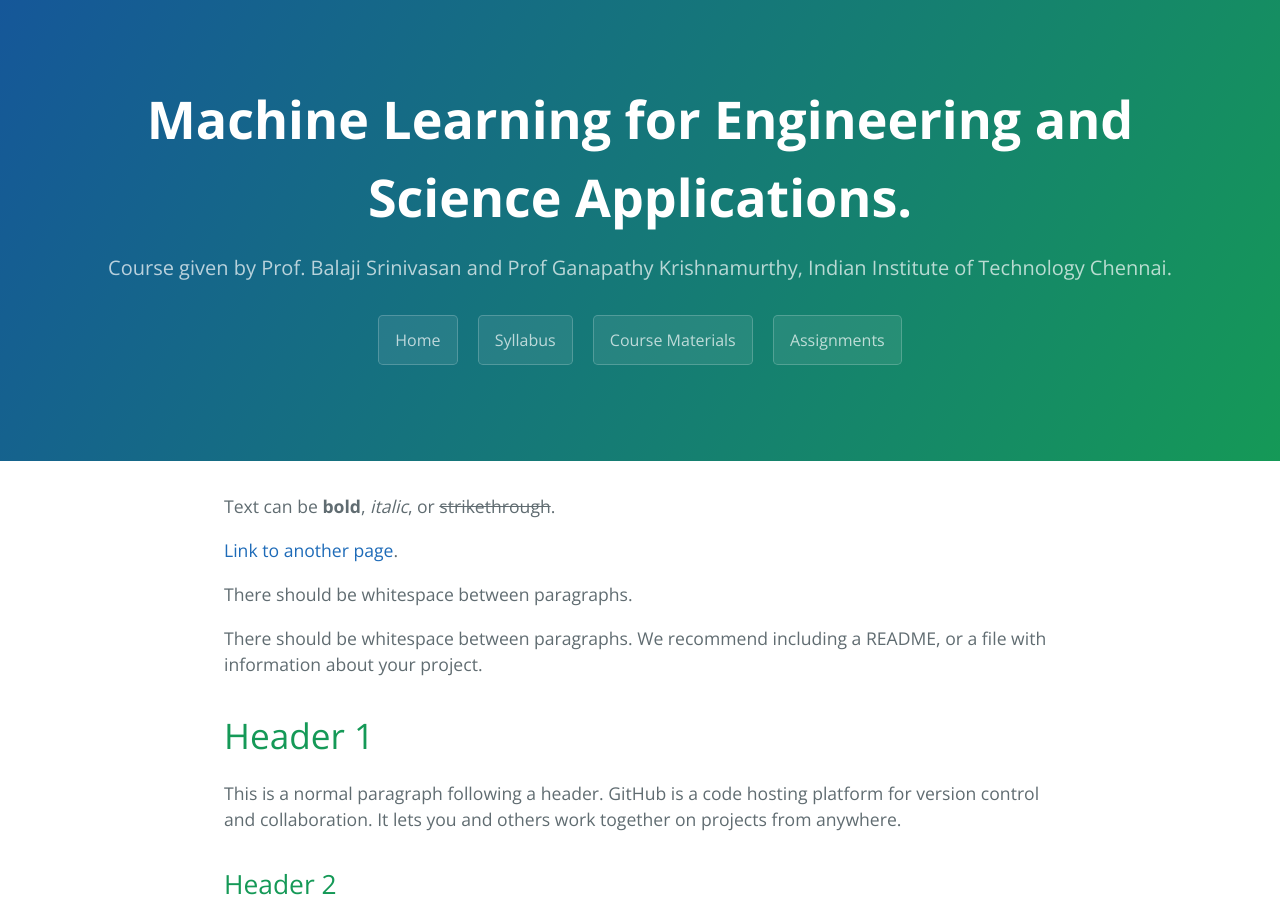
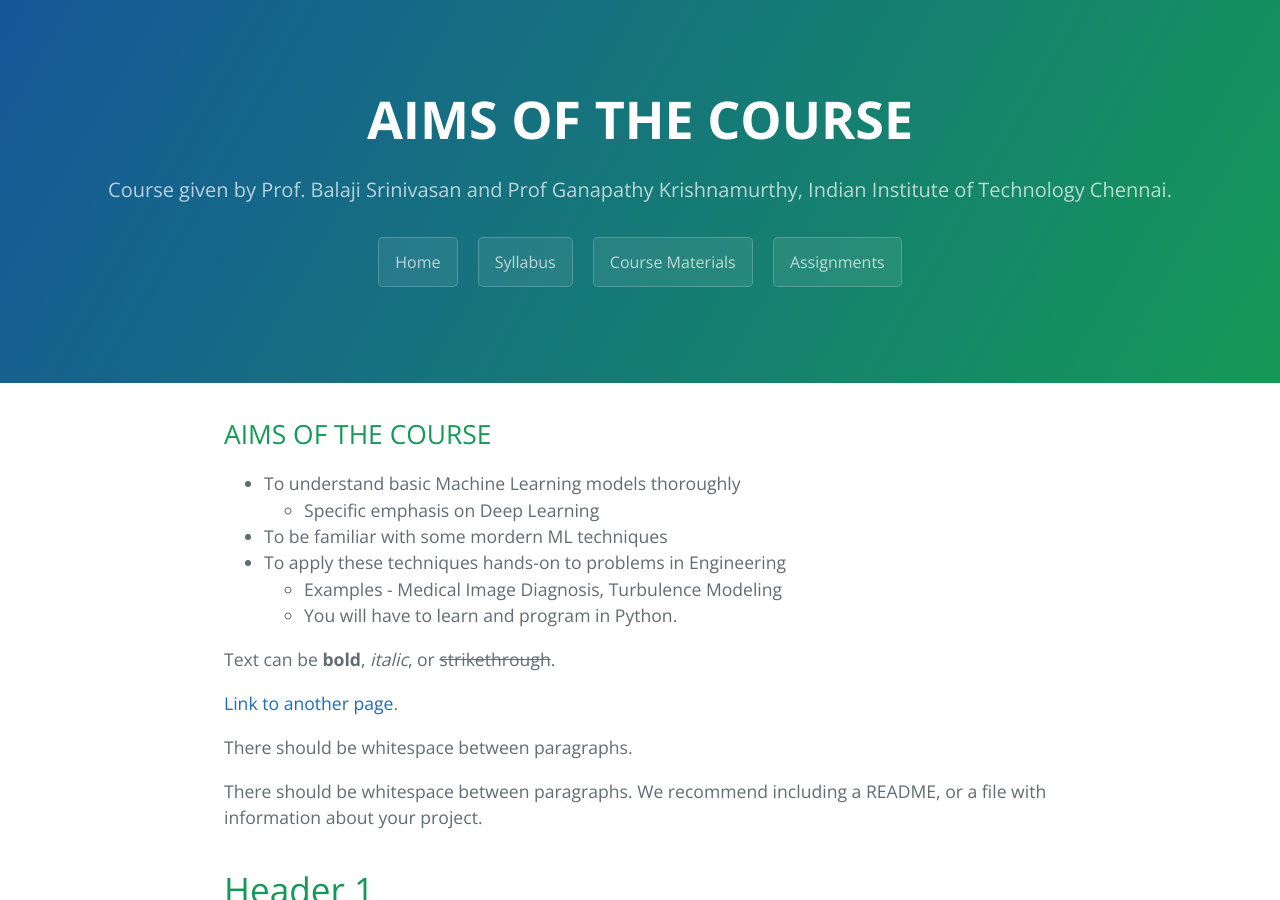
Before and after one commit to Sindhujayeswanthkumar/MLESA, a Jekyll site: the page built from index.md, in a window 1280 px wide and 900 px high. Built offline with Jekyll 4.4.1, drawn with Linux system fonts in a browser that asks for light colours; our own code applies the rules of GitHub Pages for plain Markdown files.

Commit message:
Added Aims of course

```diff
--- a/index.md
+++ b/index.md
@@ -1,6 +1,15 @@
 ---
-layout: default
+
 ---
+## AIMS OF THE COURSE
+- To understand basic Machine Learning models thoroughly
+  - Specific emphasis on Deep Learning
+- To be familiar with some mordern ML techniques
+- To apply these techniques hands-on to problems in Engineering
+   - Examples - Medical Image Diagnosis, Turbulence Modeling
+   - You will have to learn and program in Python.
+
+
 
 Text can be **bold**, _italic_, or ~~strikethrough~~.
 
```
